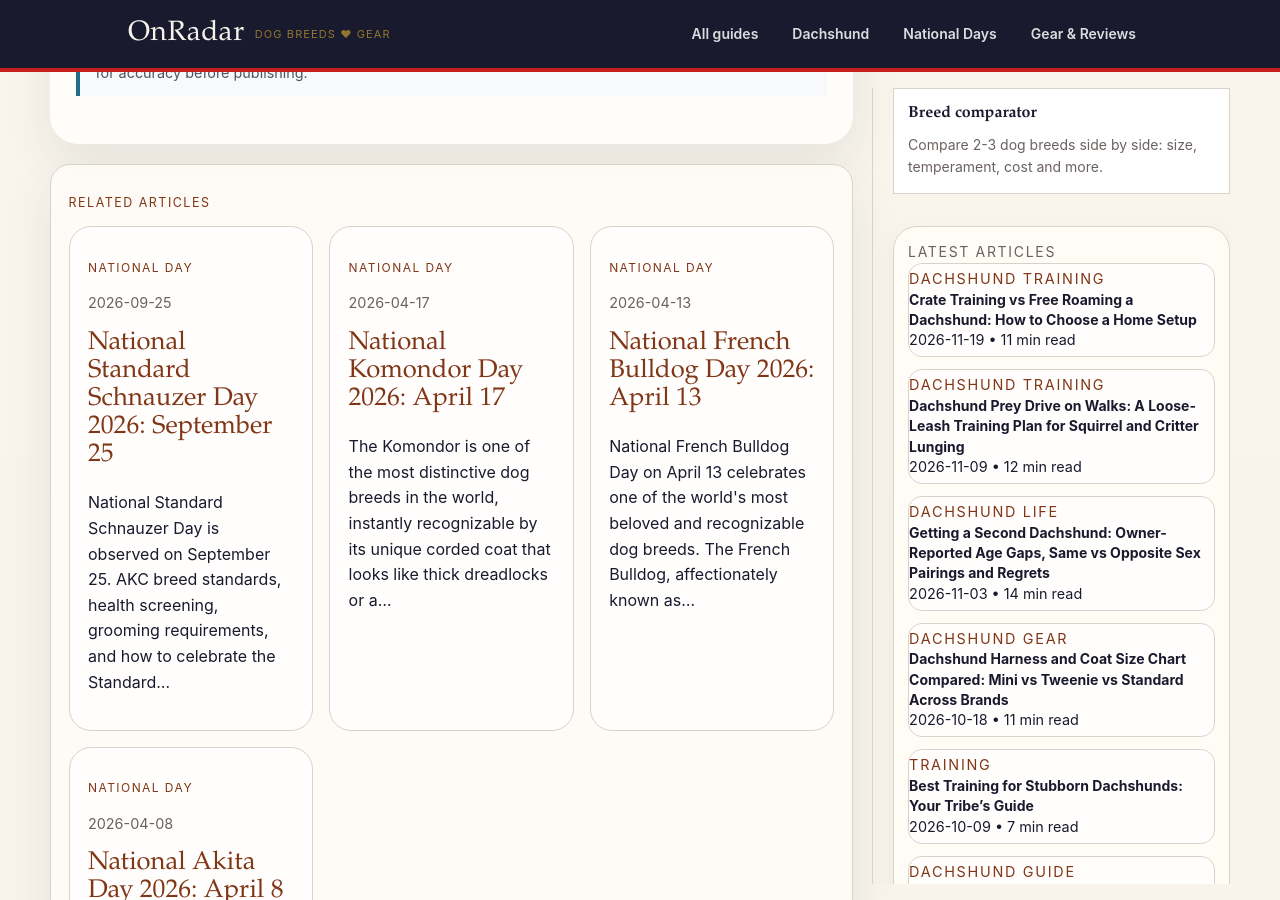
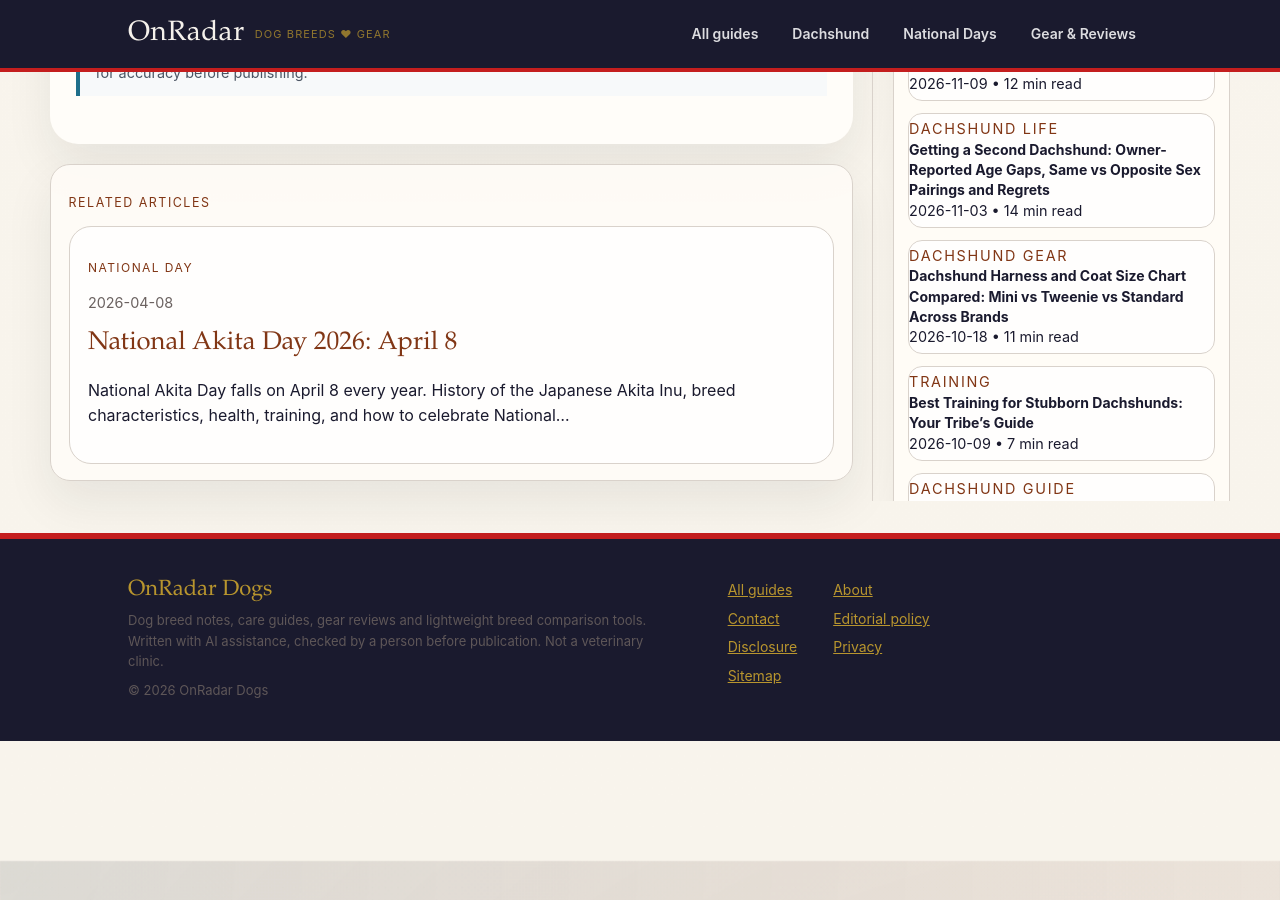
Before and after one commit to onradar-dogs/onradar-dogs.github.io, a Jekyll site: the page houdini-weenie-harness-review.html, which Jekyll copies as it is, in a window 1280 px wide and 900 px high, scrolled down 7561 px. Built offline with Jekyll 4.4.1, drawn with Linux system fonts in a browser that asks for light colours; after the commit the page ends 8422 px from its top, so only the background shows below that.

Commit message:
Clean up national-day pages: houdini-weenie-harness-review.html

```diff
--- a/houdini-weenie-harness-review.html
+++ b/houdini-weenie-harness-review.html
@@ -492,9 +492,7 @@ If you've ever owned a dachshund that's a "Houdini" — a dog that can escape fr
 <p>Weenie Warmers should have a return or exchange policy. Contact them directly before purchase to understand fit guarantees. Proper fit is critical; most escapes are sizing issues, not design flaws.</p>
 </details>
 <div class="ai-note" style="border-left:4px solid #1f6f8b;background:#f7f9fa;padding:12px 16px;margin:24px 0;font-size:0.9rem;color:#4b5563"><strong>Written by Nina Kowalczyk.</strong> This article was prepared with the help of artificial intelligence and reviewed for accuracy before publishing.</div>
-</div></section><section class="page-panel related-panel"><p class="section-label">Related Articles</p><div class="post-grid"><article class="post-card"><p class="post-kicker">National Day</p>
-
-<p class="post-date">2026-09-25</p><h2><a href="/national-standard-schnauzer-day.html">National Standard Schnauzer Day 2026: September 25</a></h2><p>National Standard Schnauzer Day is observed on September 25. AKC breed standards, health screening, grooming requirements, and how to celebrate the Standard…</p></article><article class="post-card"><p class="post-kicker">National Day</p><p class="post-date">2026-04-17</p><h2><a href="/national-komondor-day.html">National Komondor Day 2026: April 17</a></h2><p>The Komondor is one of the most distinctive dog breeds in the world, instantly recognizable by its unique corded coat that looks like thick dreadlocks or a…</p></article><article class="post-card"><p class="post-kicker">National Day</p><p class="post-date">2026-04-13</p><h2><a href="/national-french-bulldog-day.html">National French Bulldog Day 2026: April 13</a></h2><p>National French Bulldog Day on April 13 celebrates one of the world&#x27;s most beloved and recognizable dog breeds. The French Bulldog, affectionately known as…</p></article><article class="post-card"><p class="post-kicker">National Day</p><p class="post-date">2026-04-08</p><h2><a href="/national-akita-day.html">National Akita Day 2026: April 8</a></h2><p>National Akita Day falls on April 8 every year. History of the Japanese Akita Inu, breed characteristics, health, training, and how to celebrate National…</p></article></div></section>
+</div></section><section class="page-panel related-panel"><p class="section-label">Related Articles</p><div class="post-grid"><article class="post-card"><p class="post-kicker">National Day</p><p class="post-date">2026-04-08</p><h2><a href="/national-akita-day.html">National Akita Day 2026: April 8</a></h2><p>National Akita Day falls on April 8 every year. History of the Japanese Akita Inu, breed characteristics, health, training, and how to celebrate National…</p></article></div></section>
       </div>
       <aside class="sidebar" data-follow-sidebar="existing"><div class="cta-box"><h4>Breed comparator</h4><p>Compare 2-3 dog breeds side by side: size, temperament, cost and more.</p></div>
 
```
